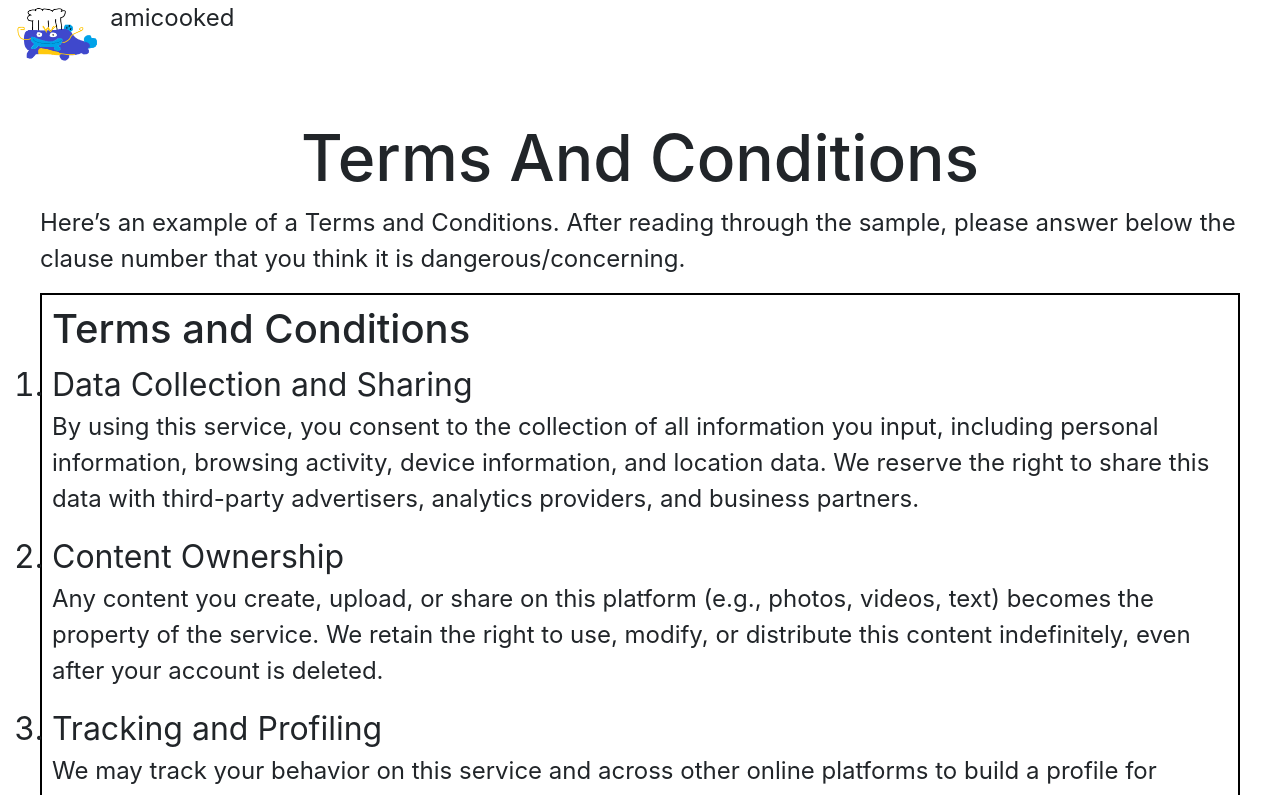
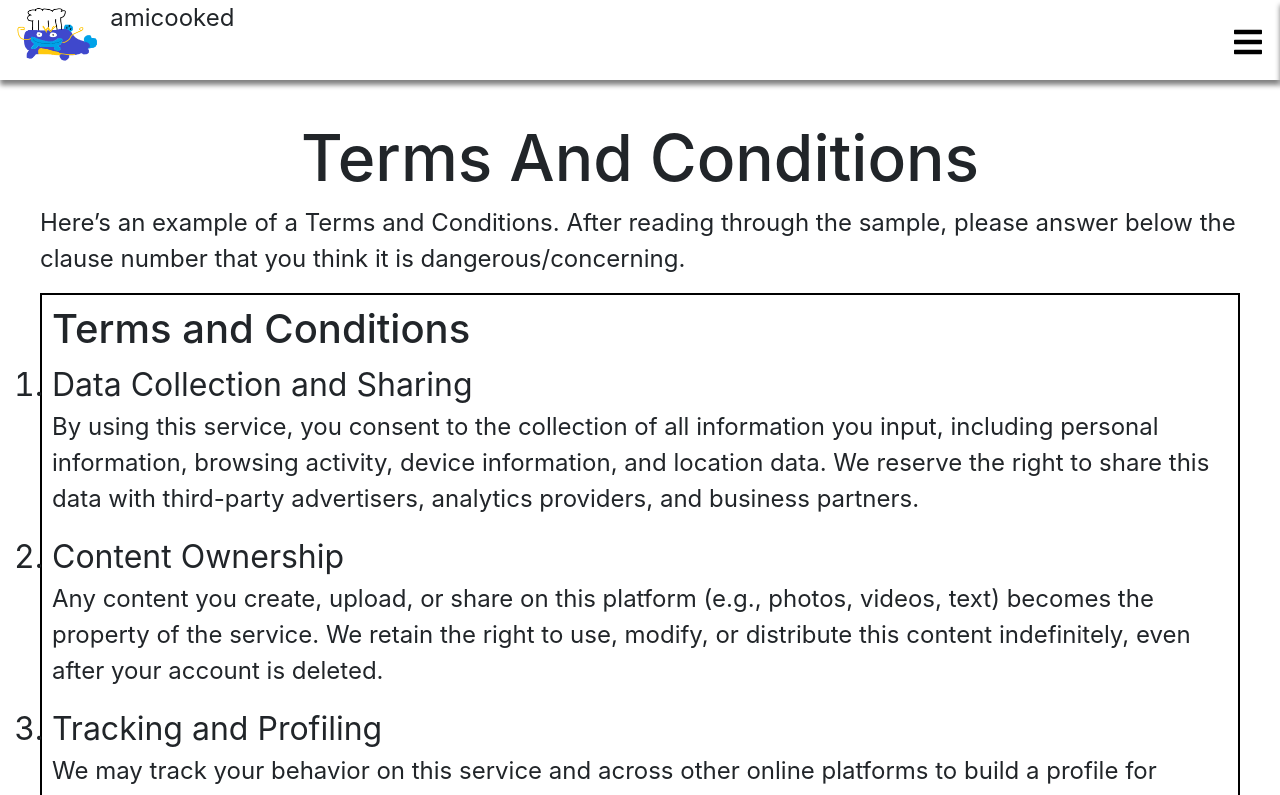
Before and after one commit to majackie/amicooked, a React (Create React App) app in the folder frontend/: page /user-dashboard/safety-tools/lesson/3/interactive in a window 1280 px wide. Shown: the top 795 px of the page. Built offline with nearby package versions, Linux system fonts and the light colour scheme.

Commit message:
Added Navbar to Terms and conditions interactive lesson page

```diff
--- a/frontend/src/pages/interactive/TermsNConditions.js
+++ b/frontend/src/pages/interactive/TermsNConditions.js
@@ -1,7 +1,7 @@
 import React, { useState } from 'react';
 import { useNavigate } from "react-router-dom";
 import { ToggleButton, ToggleButtonGroup } from 'react-bootstrap';
-import AppHeader from "../../shared/AppHeader";
+import Navbar from "../../shared/Navbar";
 import '../../style/TermsNConditions.css';
 import Button from "../../shared/Button";
 
@@ -41,7 +41,7 @@ function TermsNConditions() {
 
     return (
         <div className="TermsNConditions">
-            <AppHeader />
+            <Navbar type="default" />
             <div className="TermsNConditions-body">
                 <h2>Terms And Conditions</h2>
                 <p>Here’s an example of a Terms and Conditions. After reading through the sample, please answer below the clause number that you think it is dangerous/concerning.</p>
```
